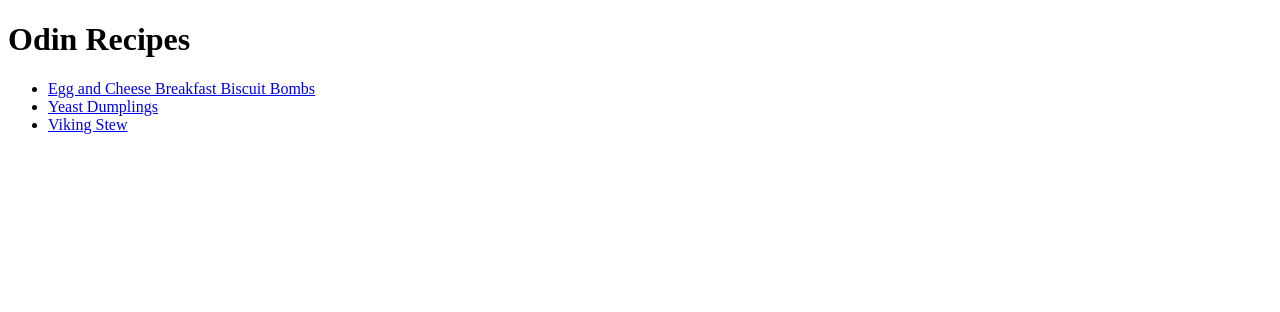
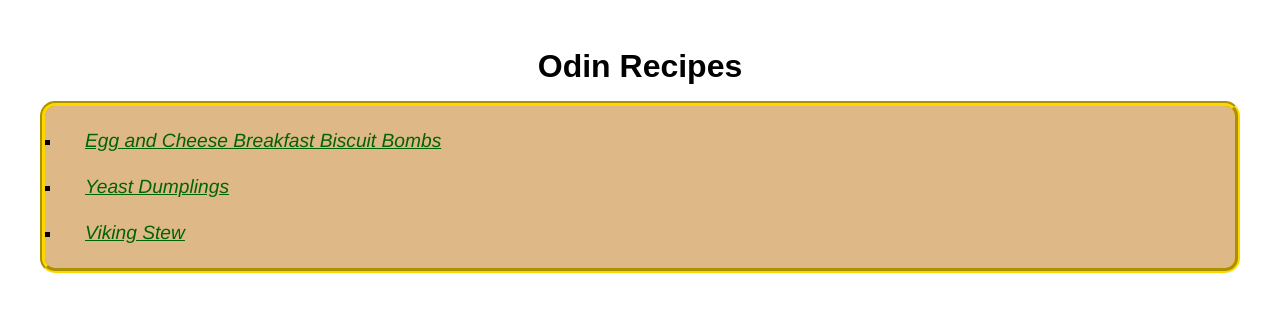
Before and after one commit to DeweQ/odin-recipes, a plain HTML site: page index.html in a window 1280 px wide. Drawn offline with Linux system fonts and the light colour scheme.

Commit message:
Add stylesheet to index html

```diff
--- a/index.html
+++ b/index.html
@@ -3,6 +3,7 @@
 <head>
     <meta charset="UTF-8">
     <meta name="viewport" content="width=device-width, initial-scale=1.0">
+    <link rel="stylesheet" href="styles.css">
     <title>Recipes</title>
 </head>
 <body>
--- /dev/null
+++ b/styles.css
@@ -0,0 +1,30 @@
+* {
+    margin: 8px;
+    padding: 8px;
+}
+
+h1 {
+    font-family: Arial, "Helvetica Neue", Helvetica, sans-serif;
+    font-weight: bolder;
+    text-align: center;
+}
+
+ul {
+    background-color: burlywood;
+    border-radius: 15px;
+    border-width: 5px;
+    border-style: groove;
+    border-color: gold;
+    list-style-type: square;
+}
+
+li {
+    font-family: 'Franklin Gothic Medium', 'Arial Narrow', Arial, sans-serif;
+    font-style: italic;
+}
+
+a
+{
+    color: darkgreen;
+    font-size: larger;
+}
```
